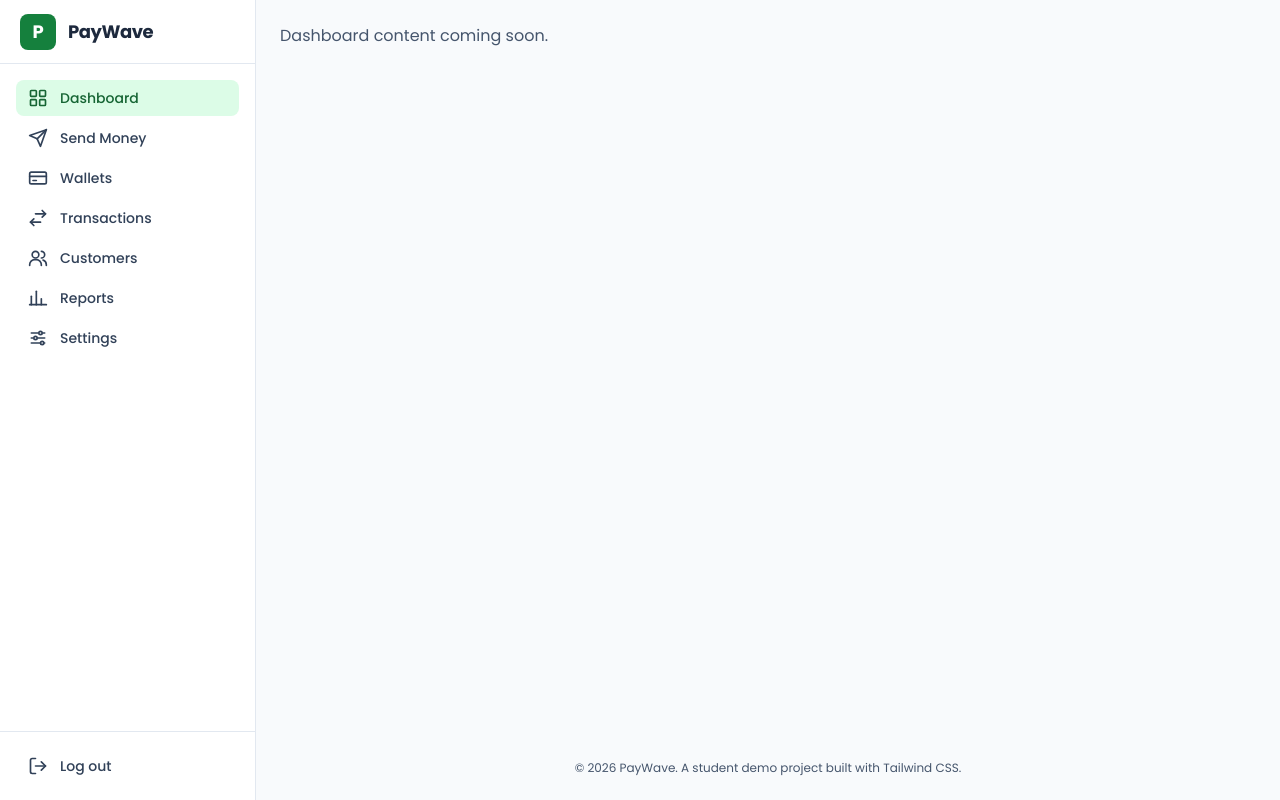
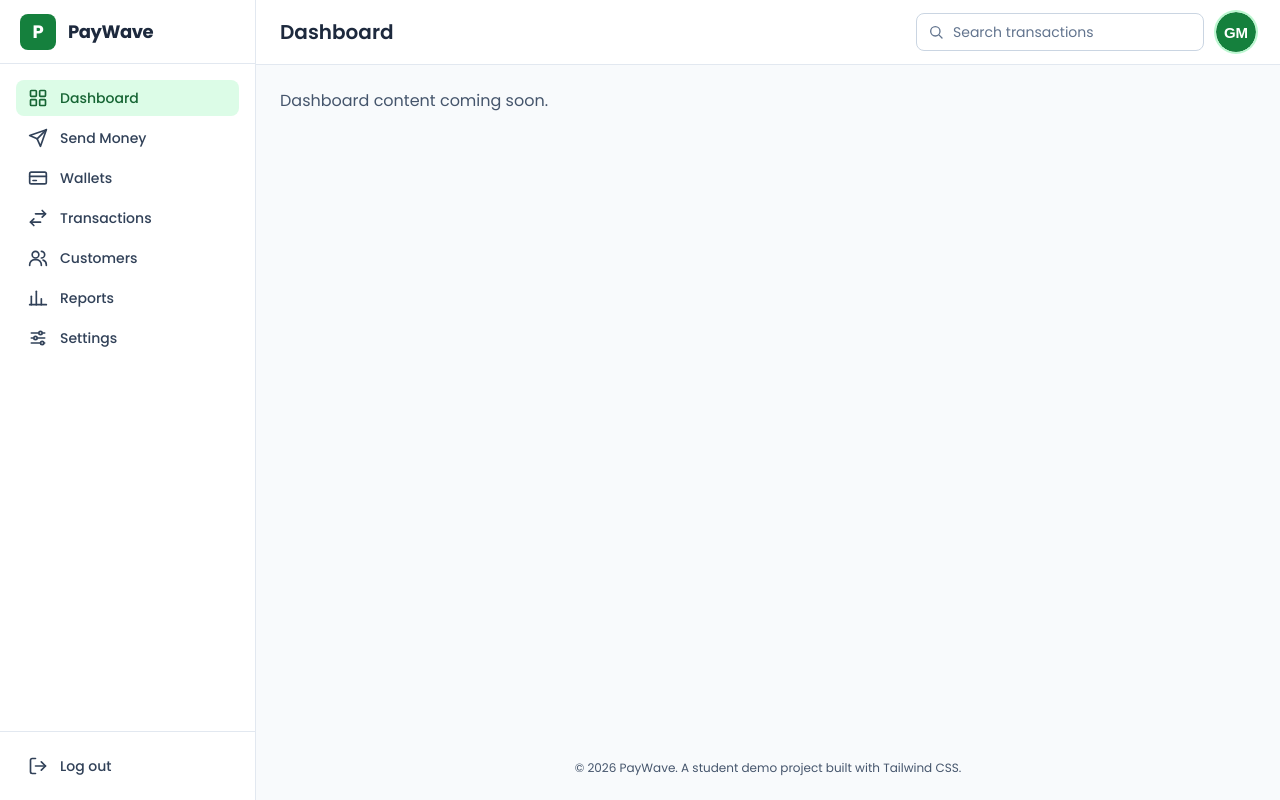
Before and after one commit to Musekura20/week3-tailwind-dashboard, a website: page index.html in a window 1280 px wide. Drawn offline with nearby package versions, Linux system fonts and the light colour scheme; files that its build step writes are made by us from their sources.

Commit message:
feat: add top bar with search and avatar

```diff
--- a/index.html
+++ b/index.html
@@ -70,6 +70,26 @@
     <!-- Everything on the right of the sidebar. lg:pl-64 leaves room for the 16rem (w-64) sidebar. -->
     <div class="flex min-h-screen flex-col lg:pl-64">
 
+      <!-- ============ TOP BAR ============ -->
+      <header class="sticky top-0 z-20 flex flex-wrap items-center gap-3 border-b border-slate-200 bg-white/90 px-4 py-3 backdrop-blur md:px-6">
+        <!-- Menu button: only on screens smaller than lg -->
+        <label for="menu-toggle" class="grid size-10 cursor-pointer place-items-center rounded-lg text-slate-700 transition hover:bg-slate-100 lg:hidden">
+          <svg class="icon" viewBox="0 0 24 24" stroke-linecap="round" stroke-linejoin="round" aria-hidden="true"><path d="M4 6h16" /><path d="M4 12h16" /><path d="M4 18h16" /></svg>
+          <span class="sr-only">Menu</span>
+        </label>
+
+        <h1 class="flex-1 text-lg font-semibold md:flex-none md:text-xl">Dashboard</h1>
+
+        <!-- Search: its own row on phones (order-last + w-full), on the right from md up -->
+        <div class="relative order-last w-full md:order-none md:ml-auto md:w-72">
+          <label for="search" class="sr-only">Search transactions</label>
+          <svg class="pointer-events-none absolute top-1/2 left-3 size-4 -translate-y-1/2 fill-none stroke-slate-500 stroke-2" viewBox="0 0 24 24" stroke-linecap="round" stroke-linejoin="round" aria-hidden="true"><circle cx="11" cy="11" r="7" /><path d="m21 21-4.3-4.3" /></svg>
+          <input id="search" type="search" placeholder="Search transactions" class="input-field pl-9" />
+        </div>
+
+        <img src="./assets/avatar.svg" alt="Grace Mukamana, administrator" width="40" height="40" class="size-10 rounded-full ring-2 ring-brand-200" />
+      </header>
+
       <!-- ============ MAIN CONTENT ============ -->
       <main id="main" class="flex-1 space-y-6 p-4 md:p-6">
 
```
Also changed, not shown: assets/avatar.svg (added).
